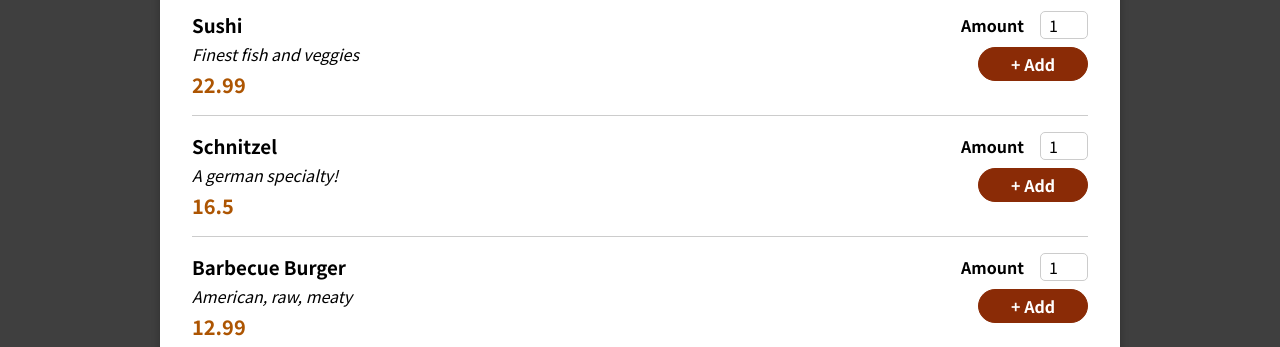
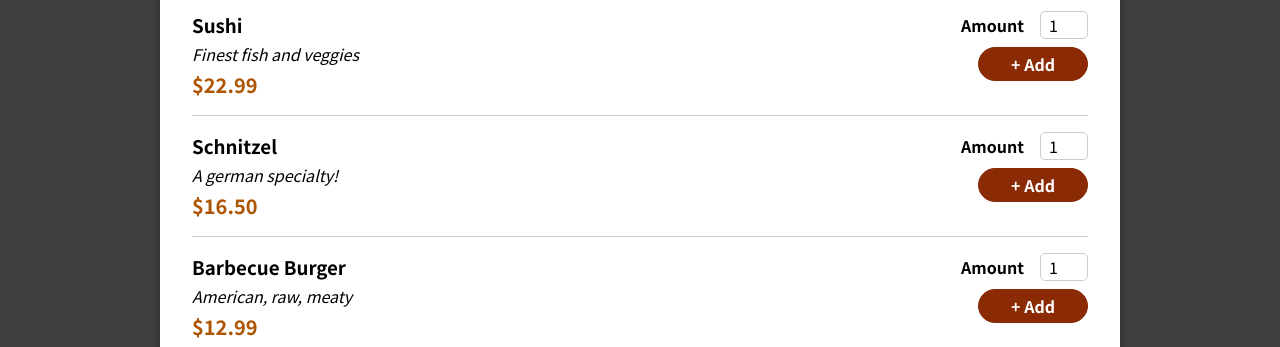
Before and after one commit to MrJouts/u-react-the-complete-guide, a React (Vite) app in the folder food-delivery-app/: page / in a window 1280 px wide. Shown: the part 453-800 px from the top of the page. Built offline with nearby package versions, Linux system fonts and the light colour scheme.

Commit message:
added price format to MealItem

```diff
--- a/food-delivery-app/src/components/Meals/AvailableMeals.tsx
+++ b/food-delivery-app/src/components/Meals/AvailableMeals.tsx
@@ -9,14 +9,14 @@ type Props = {
 };
 
 const AvailableMeals = ({ meals, addMealToCart }: Props) => {
+  const mealsList = meals.map((meal) => (
+    <MealItem key={meal.id} meal={meal} addMealToCart={addMealToCart} />
+  ));
+
   return (
     <div className={classes.meals}>
       <Card>
-        <ul>
-          {meals.map((meal) => (
-            <MealItem key={meal.id} meal={meal} addMealToCart={addMealToCart} />
-          ))}
-        </ul>
+        <ul>{mealsList}</ul>
       </Card>
     </div>
   );
--- a/food-delivery-app/src/components/Meals/MealItem.tsx
+++ b/food-delivery-app/src/components/Meals/MealItem.tsx
@@ -8,7 +8,8 @@ type Props = {
 };
 
 const MealItem = ({ meal, addMealToCart }: Props) => {
-  const { name, description, price } = meal;
+  const { name, description } = meal;
+  const price = `$${meal.price.toFixed(2)}`;
 
   return (
     <li className={classes.meal}>
```
